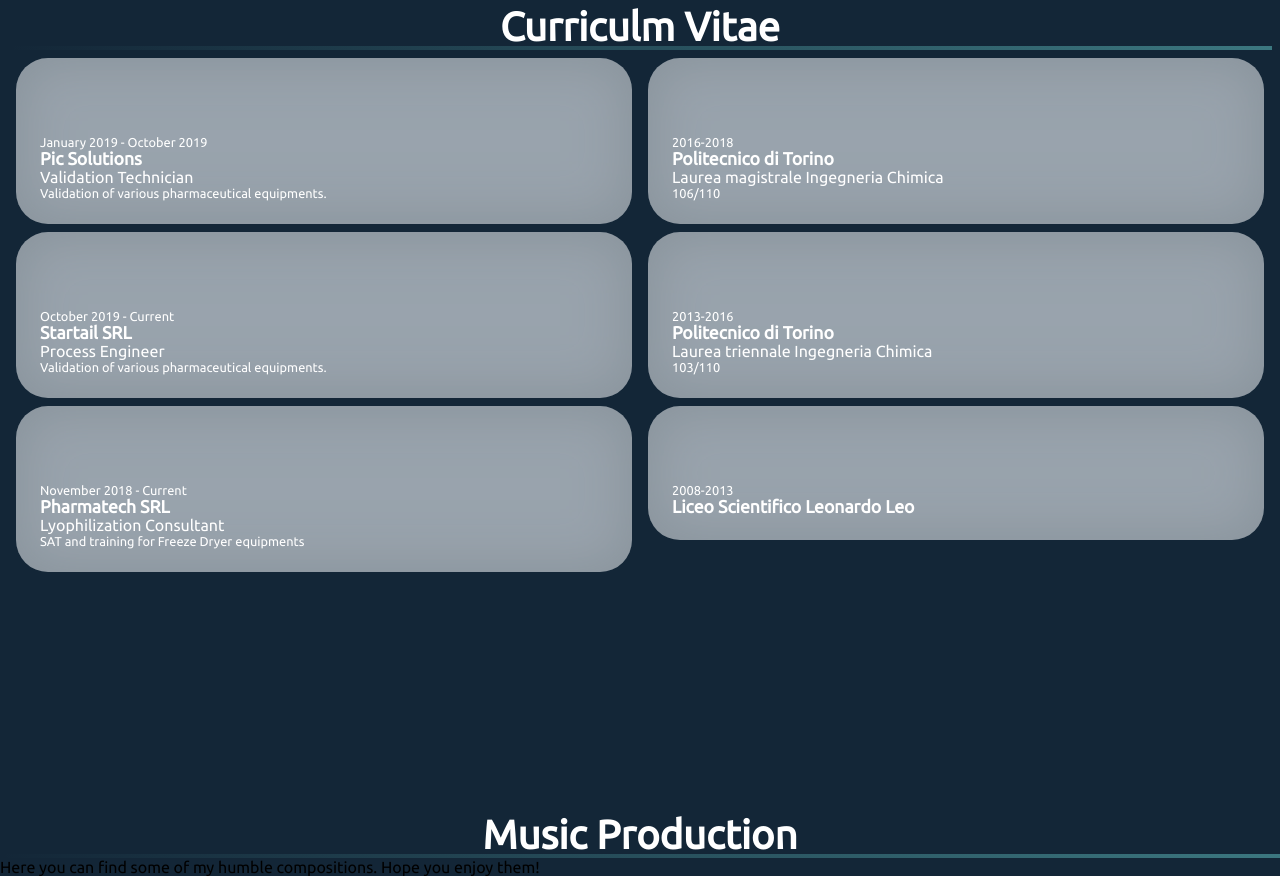
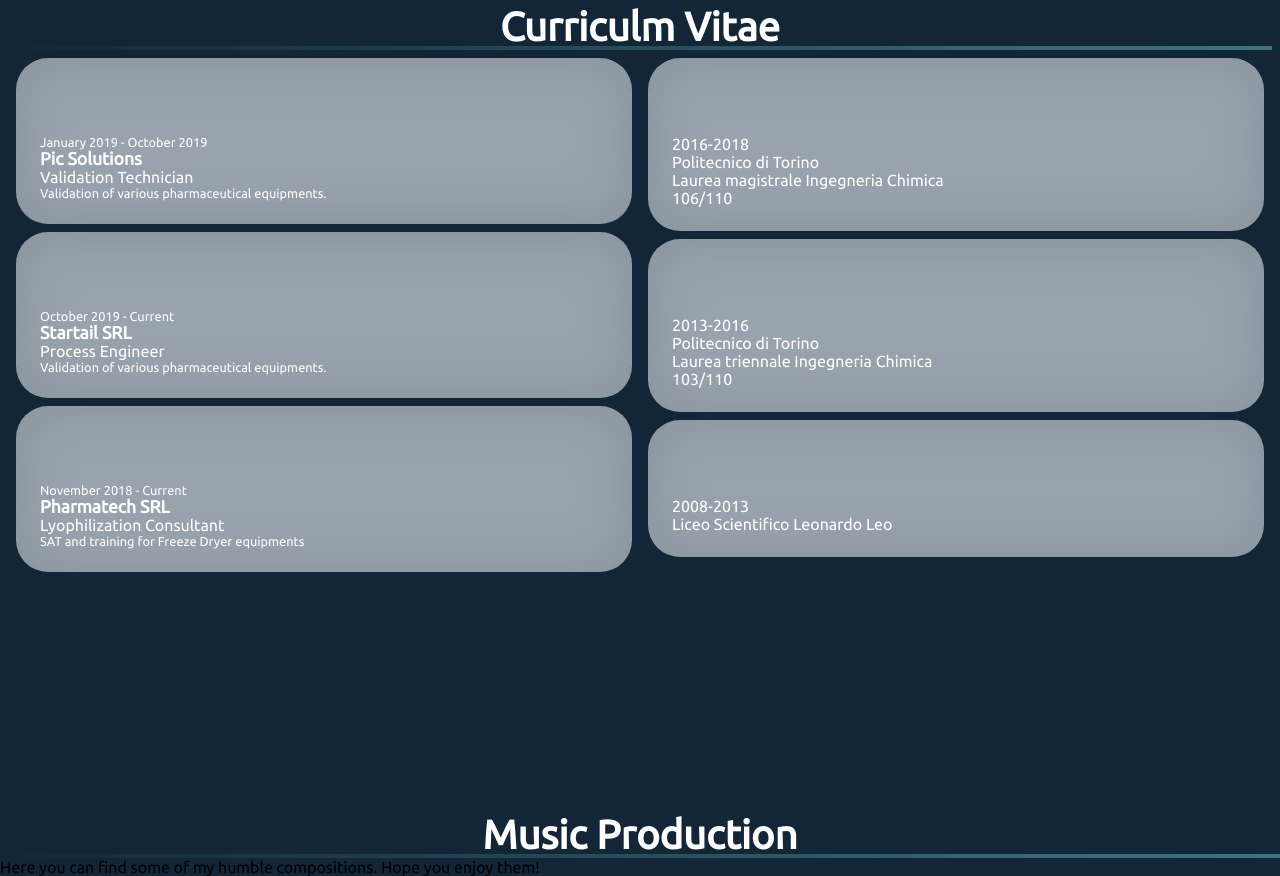
Before and after one commit to Angelj107/personalWebsite, a plain HTML site: page index.html in a window 1280 px wide. Shown: the part 1620-2496 px from the top of the page. Drawn offline with nearby package versions, Linux system fonts and the light colour scheme; animation ran at ten frames a second.

Commit message:
Update main.css

```diff
--- a/main.css
+++ b/main.css
@@ -195,22 +195,18 @@ nav a:hover {
   backdrop-filter: blur(30px) saturate(180%) contrast(60%);
   border-radius:2em;
 }
-.jobYears,
-.studYears {
+.jobYears {
   font-size: 0.8rem;
 }
-.jobSociety,
-.studSociety {
+.jobSociety {
   font-size: 1.1rem;
   font-weight: bold;
 
 }
-.jobTitle,
-.studTitle {
+.jobTitle {
   font-size: 1rem;
 }
-.jobDescription,
-.studDescription {
+.jobDescription {
   font-size: 0.8rem;
 }
 ul {
```
